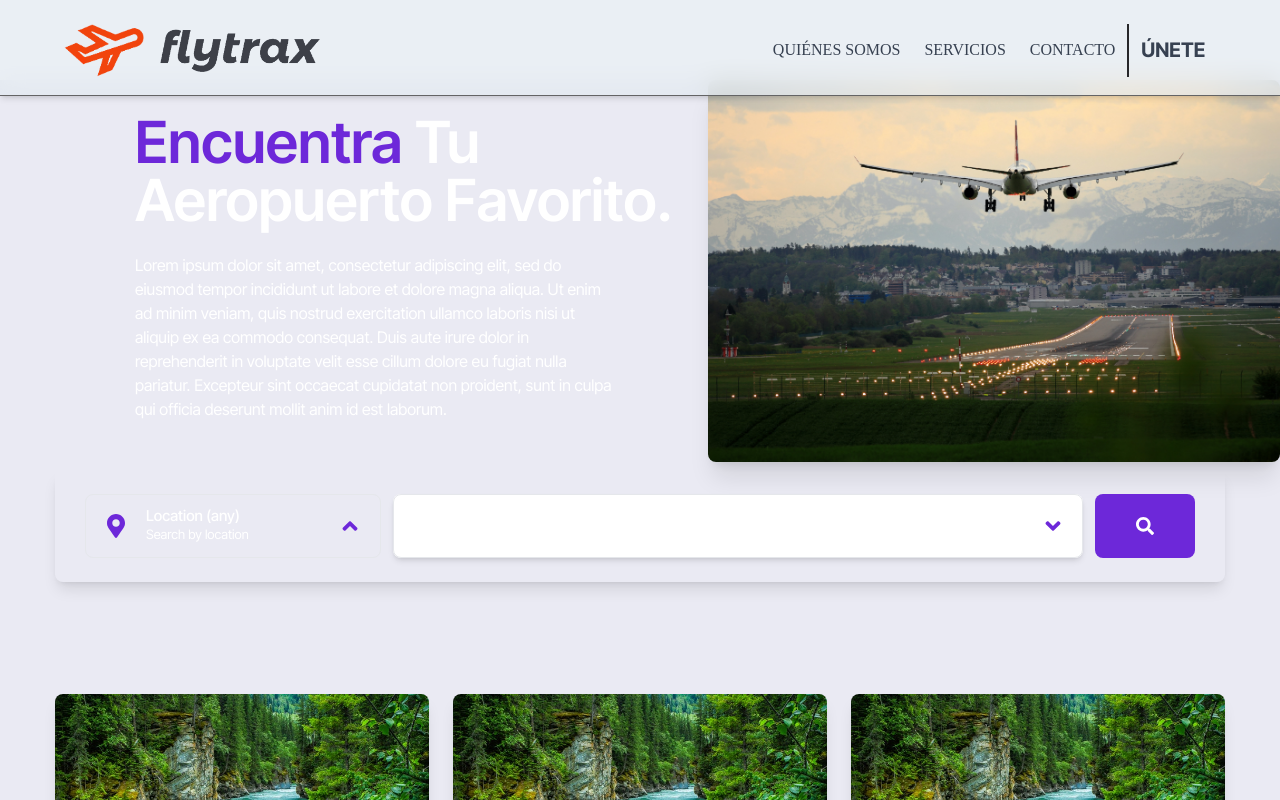
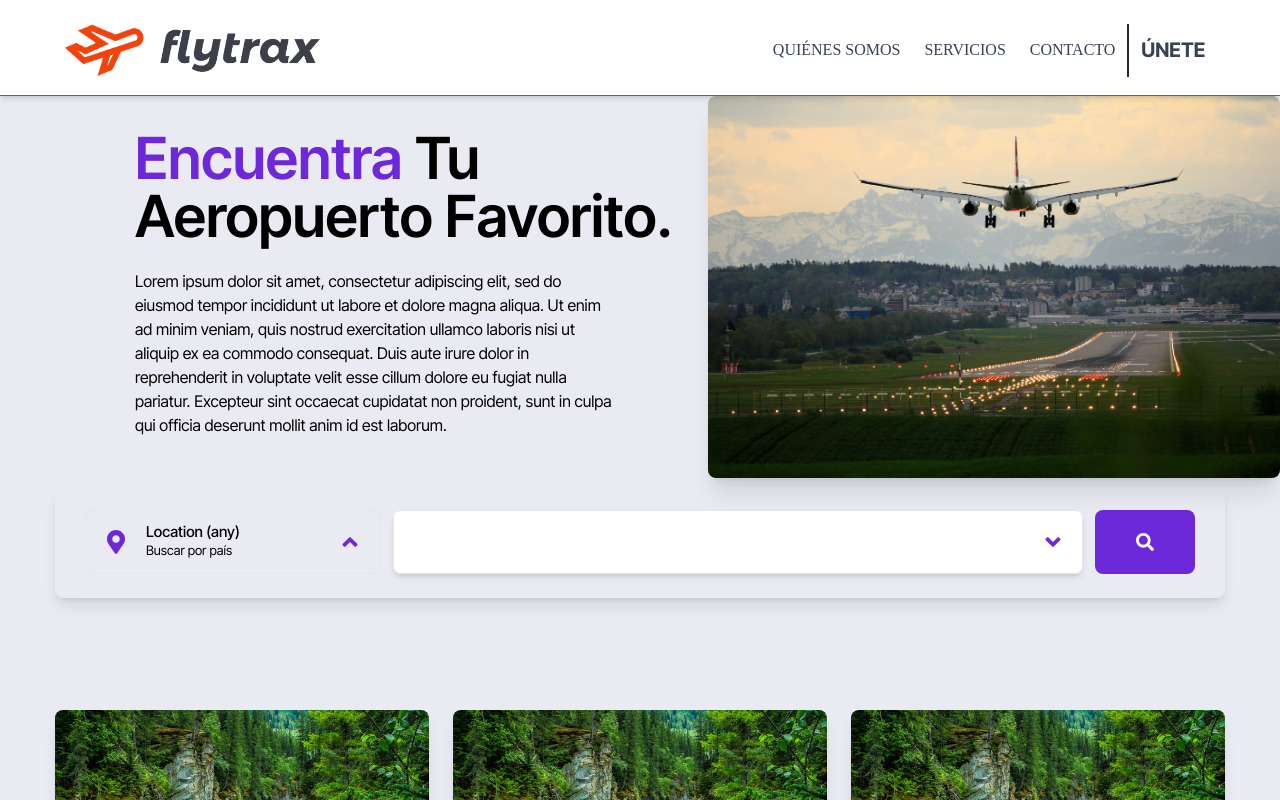
Before and after one commit to UNIZAR-STW-2023/flytrax-frontend, a Next.js app in the folder flytrax/: page /airports-list in a window 1280 px wide. Shown: the top 800 px of the page. Built offline with nearby package versions, Linux system fonts and the light colour scheme; a web font is replaced by a local one.

Commit message:
cambios en el styling
habia algunas páginas que con el nuevo navbar y el nuevo bg no se veian bien por tema de margins y por que la letra era de color white

```diff
--- a/flytrax/components/Banner.jsx
+++ b/flytrax/components/Banner.jsx
@@ -9,10 +9,10 @@ const Banner = () => {
       <div className="flex flex-col lg:flex-row">
         <div className="lg:ml-8 xl:ml-[135px] flex flex-col items-center lg:items-start text-center lg:text-left justify-center flex-1 px-4 lg:px-0">
           <h1 className="text-4xl lg:text-[58px] font-semibold leading-none mb-6">
-            <span className="text-violet-700">Encuentra</span> Tu Aeropuerto
-            Favorito.
+            <span className="text-violet-700">Encuentra</span> <span className="text-black">Tu Aeropuerto
+            Favorito. </span>
           </h1>
-          <p className="max-w-[480px] mb-8">
+          <p className="max-w-[480px] mb-8 text-black">
             Lorem ipsum dolor sit amet, consectetur adipiscing elit, sed do
             eiusmod tempor incididunt ut labore et dolore magna aliqua. Ut enim
             ad minim veniam, quis nostrud exercitation ullamco laboris nisi ut
--- a/flytrax/components/Layout.jsx
+++ b/flytrax/components/Layout.jsx
@@ -13,7 +13,7 @@ const Layout = ({ children }) => {
         <Navbar />
       </header>
 
-      <main className="w-full">{children}</main>
+      <main className="w-full my-24">{children}</main>
 
       <footer>
         <Footer />
--- a/flytrax/components/Navbar.jsx
+++ b/flytrax/components/Navbar.jsx
@@ -12,7 +12,7 @@ const Navbar = () => {
   const [open, setOpen] = useState(false);
 
   return (
-    <nav className="max-lg:shadow-md h-24 w-full fixed top-0 left-0 shadow-md bg-slate-200 bg-opacity-70 backdrop-blur-md navbar">
+    <nav className="max-lg:shadow-md h-24 w-full fixed top-0 left-0 shadow-md bg-white backdrop-blur-md navbar">
       <div className="flex justify-between relative top-0 my-6 mx-8 md:mx-16">
         <div className="grid grid-cols-6 max-lg:w-full">
           <Link
--- a/flytrax/components/SearchBar.jsx
+++ b/flytrax/components/SearchBar.jsx
@@ -31,7 +31,7 @@ export default function SearchBar() {
         <div className="">
           <div className=" w-full cursor-default rounded-lg bg-white text-left shadow-md focus:outline-none focus-visible:ring-2 focus-visible:ring-white focus-visible:ring-opacity-75 focus-visible:ring-offset-2 focus-visible:ring-offset-teal-300 sm:text-sm">
             <Combobox.Input
-              className='flex h-[64px] items-center px-[18px] border rounded-lg w-full text-left focus:ring-0 leading-5'
+              className='flex h-[64px] items-center px-[18px] border rounded-lg w-full text-left focus:ring-0 leading-5 text-black'
               displayValue={(airport) => airport.name}
               onChange={(event) => setQuery(event.target.value)}
             />
--- a/flytrax/components/SearchSection.jsx
+++ b/flytrax/components/SearchSection.jsx
@@ -28,10 +28,10 @@ const SearchSection = () => {
         >
           <FaMapMarkerAlt className="text-2xl mr-[18px] text-violet-700" />
           <div>
-            <div className="text-[15px] font-medium leading-tight">
+            <div className="text-[15px] font-medium leading-tight text-black">
               {country}
             </div>
-            <div className="text-[13px]">Search by location</div>
+            <div className="text-[13px] text-black">Buscar por país</div>
           </div>
           {isOpen ? (
             <FaAngleDown className="text-2xl text-violet-700 ml-auto" />
--- a/flytrax/components/foro/ForoForm.jsx
+++ b/flytrax/components/foro/ForoForm.jsx
@@ -32,7 +32,7 @@ const ForoForm = () => {
                             disabled={isLoading}
                             onChange={(e) => setbBody(e.target.value)}
                             value={body}
-                            className="disabled:opacity-80 peer resize-none mt-3 w-full ring-0 outline-none text-[18px]"
+                            className="disabled:opacity-80 rounded-xl px-4 py-2 peer resize-none mt-3 w-full ring-0 outline-none text-[18px] text-black"
                             placeholder="Escribe tu comentario..."
                         >
                         </textarea>
--- a/flytrax/components/foro/ForoItem.jsx
+++ b/flytrax/components/foro/ForoItem.jsx
@@ -19,7 +19,7 @@ const ForoItem = ({ data }) => {
         <div>
           <Image className='rounded-full h-12 w-12' src={userLogo} alt="" />
         </div>
-        <div>
+        <div className='text-black'>
           <div className="flex flex-row items-center gap-2">
             <p className="font-semibold cursor-pointer"> {data.user} </p>
             <span className="text-sm"> {data.createdAt} </span>
--- a/flytrax/pages/community/[id].jsx
+++ b/flytrax/pages/community/[id].jsx
@@ -4,7 +4,7 @@ import { ForoFeed, ForoForm } from '../../components'
 const CommunityDetails = () => {
   return (
     <div>
-      <h3 className='text-3xl font-bold mb-3'>Foro del aeropuerto X</h3>
+      <h3 className='text-3xl font-bold mb-3 text-black'>Foro del aeropuerto X</h3>
       <ForoForm />
       <ForoFeed />
     </div>
```
Also changed, not shown: 1 other file (tests, documents, lock files or other folders).
